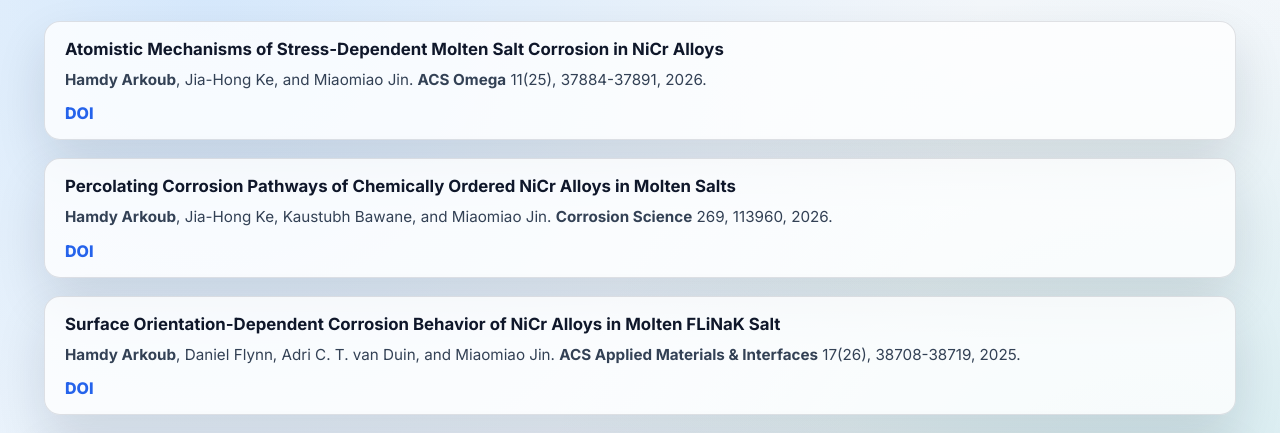
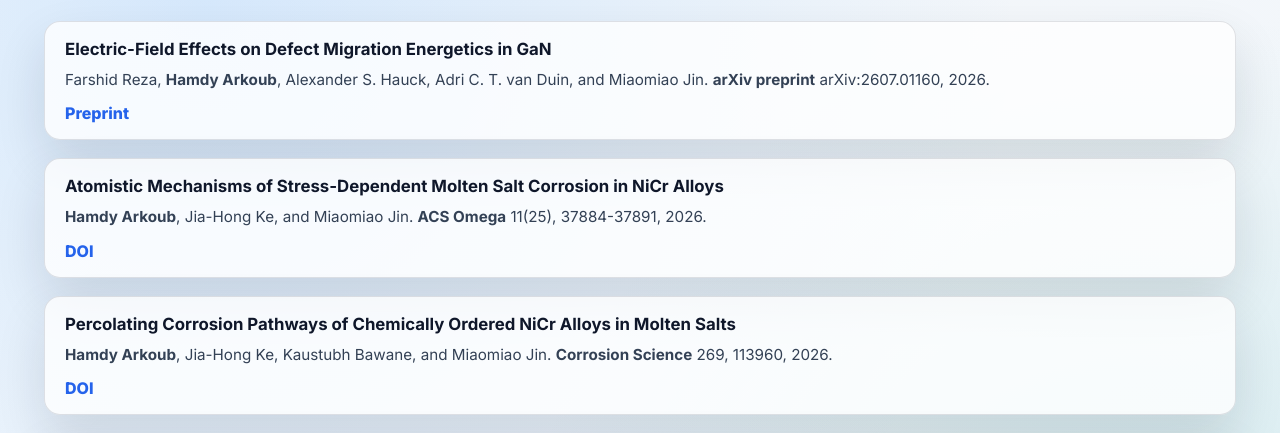
Before and after one commit to HamdyArkoub3/HamdyArkoub3.github.io, a plain HTML site: page outputs.html in a window 1280 px wide. Shown: the part 333-766 px from the top of the page. Drawn offline with Linux system fonts and the light colour scheme.

Commit message:
Add new journal publication entry
Added a new journal publication entry for 'Electric-Field Effects on Defect Migration Energetics in GaN'.

```diff
--- a/outputs.html
+++ b/outputs.html
@@ -102,6 +102,16 @@
         </div>
 
         <div class="publication-list">
+
+          <article class="publication">
+            <h3>Electric-Field Effects on Defect Migration Energetics in GaN</h3>
+            <p>
+              Farshid Reza, <strong>Hamdy Arkoub</strong>, Alexander S. Hauck, Adri C. T. van Duin, and Miaomiao Jin.
+              <strong>arXiv preprint</strong> arXiv:2607.01160, 2026.
+            </p>
+            <a href="https://arxiv.org/abs/2607.01160" target="_blank" rel="noopener">Preprint</a>
+          </article>
+
           <article class="publication">
             <h3> Atomistic Mechanisms of Stress-Dependent Molten Salt Corrosion in NiCr Alloys</h3>
             <p>
```
